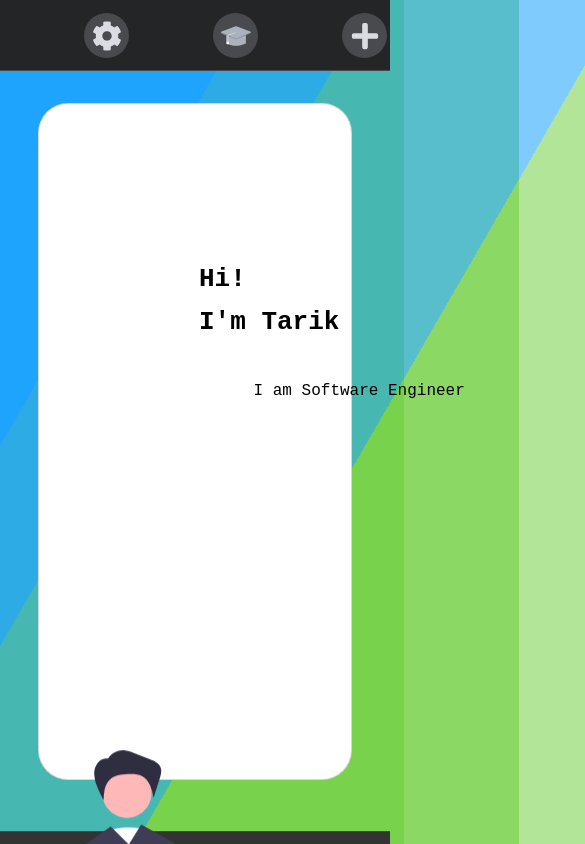
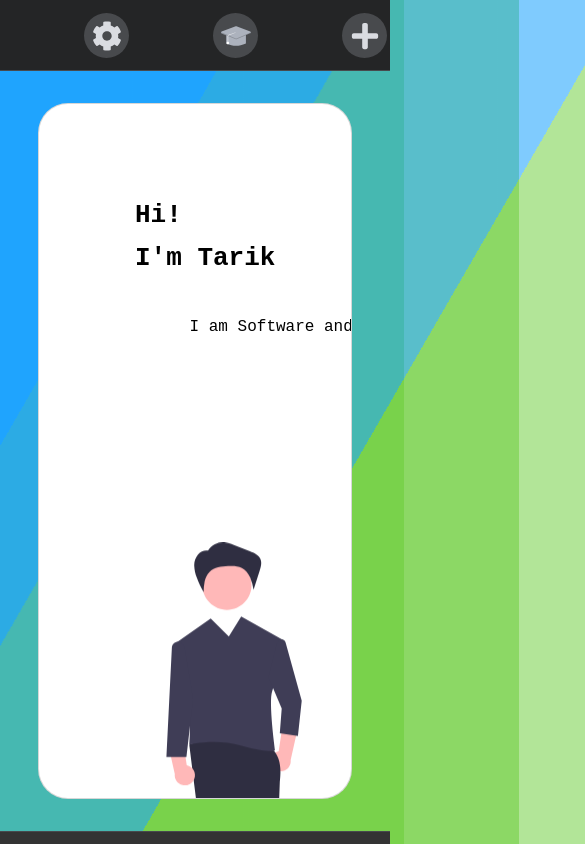
Before and after one commit to TarikDorhmi01/portfolio, a React (Create React App) app: page / in a window 390 px wide. Shown: the top 844 px of the page, 585 px wide, since content can reach past the window. Built offline with nearby package versions, Linux system fonts and the light colour scheme.

Commit message:
refactor GMcard compo and adding some small responsive features

```diff
--- a/src/App.css
+++ b/src/App.css
@@ -9,4 +9,6 @@
   --bg-purple: #8a2be2;
   --bg-orange: #ffa500;
   --bg-profile: #575a89;
+  --card-heigth-N: 500px;
+  --card-height-L: 1000px;
 }
--- a/src/Components/GlassMorphCard/GlassMorphCard.css
+++ b/src/Components/GlassMorphCard/GlassMorphCard.css
@@ -1,7 +1,7 @@
 .GlassMorphCard {
   background: #fff;
   width: 80vw;
-  height: 80vh;
+  height: var(--card-height-N);
   border-radius: 30px;
 
   margin: 2em;
@@ -18,9 +18,11 @@
   float: left;
 }
 .Card {
+  overflow: auto;
+  overflow: hidden;
   background: #fff;
   width: 80vw;
-  height: 80vh;
+  height: var(--card-height-N);
   border-radius: 30px;
 
   margin: 2em;
@@ -29,7 +31,11 @@
   float: left;
 }
 .Content {
-  margin: 10em;
+  margin-top: 5em;
+  margin-left: 5em;
+
+  padding: 1em;
+
   height: 300px;
   width: 300px;
   float: left;
@@ -67,9 +73,9 @@
   display: inline-block;
   position: relative;
   margin-top: 1.5em;
+  margin-left: 12em;
   padding: 0;
-  height: 10px;
-
+  height: 50%;
   animation-name: floating;
   animation-duration: 3s;
   animation-iteration-count: infinite;
@@ -96,3 +102,10 @@
     transform: translate(0, -0px);
   }
 }
+@media screen and (max-width: 1009px) and (max-height: 1000px) {
+  .icon {
+    margin-left: 100px;
+    padding-bottom: 500px;
+    height: 100px;
+  }
+}
--- a/src/Pages/Profile/Profile.css
+++ b/src/Pages/Profile/Profile.css
@@ -30,3 +30,8 @@
     transform: translateX(25%);
   }
 }
+@media (max-width: 1009px) and (max-height: 500px) {
+  .Profile {
+    height: 1000px;
+  }
+}
--- a/src/Pages/Profile/Profile.js
+++ b/src/Pages/Profile/Profile.js
@@ -17,11 +17,13 @@ function Profile(props) {
                 <GlassMorphCard
                     greetin="Hi!"
                     title="I'm Tarik"
-                        paragraph="I am Software Engineer"
+                    paragraph="I am Software and Data Engineer "
                     isGM={false}
                     icon={<GuyIcon />}
                  />
             </div>
+
+
 
                 <Footer />
             </>)
@@ -34,7 +36,7 @@ function Profile(props) {
                 <div className="Profile">
                     <GlassMorphCard
                         greetin="Hi!"
-                        title="I'm Tarik"
+                        title="I'm Imane"
                         paragraph="I am Software Engineer"
                         isGM={false}
                         icon={<GirlIcon />}
```
Also changed, not shown: 1 other file (tests, documents, lock files or other folders). Lines whose indentation alone changed are shown as unchanged.
